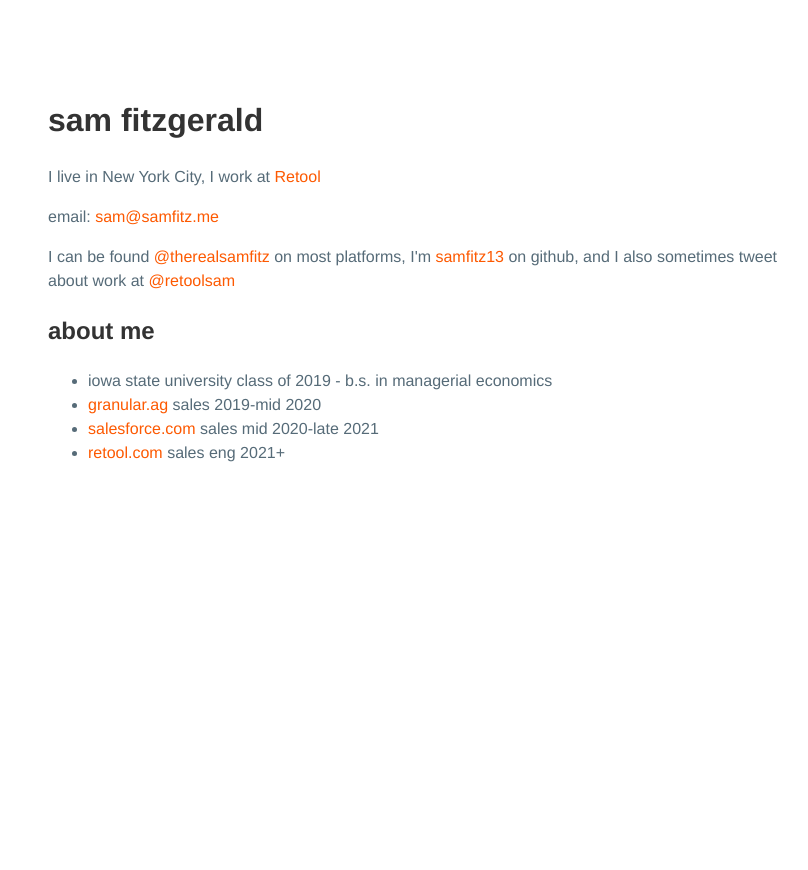
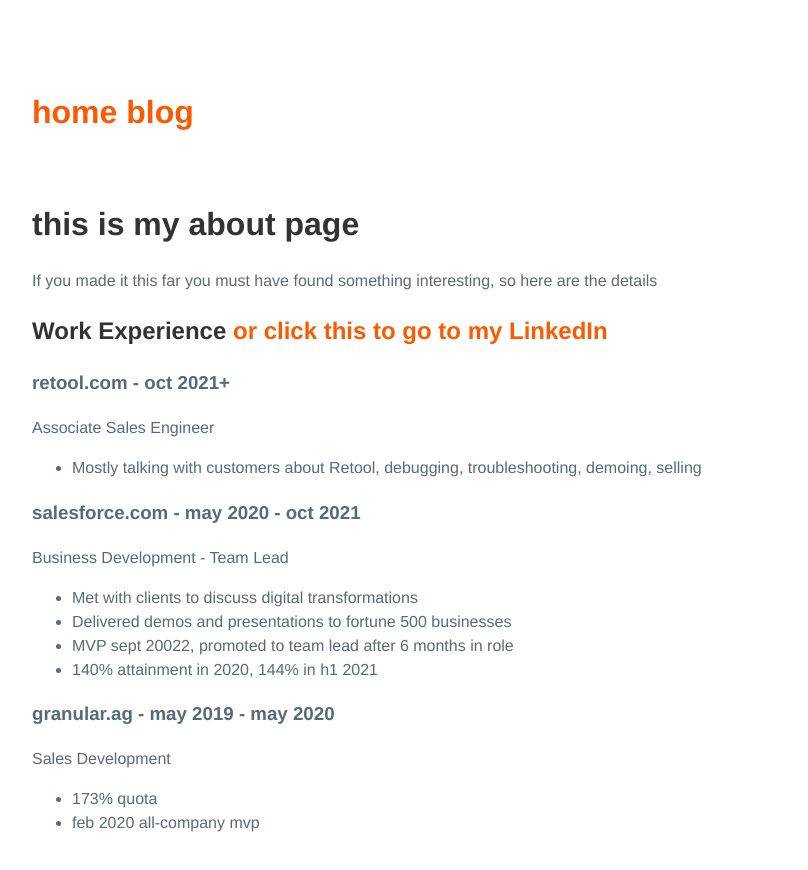
Before and after one commit to samfitz13/samfitz.me-redux, a React (Vite) app: page /about in a window 1280 px wide. Shown: the top 870 px of the page, without its empty margins (208-1016 px from the left). Before the commit the page ends 800 px from the top, so only its background shows below. Built offline with nearby package versions, Linux system fonts and the light colour scheme.

Commit message:
handful of updates

```diff
--- a/package.json
+++ b/package.json
@@ -9,11 +9,11 @@
   },
   "dependencies": {
     "react": "^17.0.2",
-    "react-dom": "^17.0.2"
+    "react-dom": "^17.0.2",
+    "react-router-dom": "^6.2.2"
   },
   "devDependencies": {
     "@vitejs/plugin-react": "^1.0.7",
-    "vite": "^2.8.0",
-    "vite-plugin-markdown": "^2.0.2"
+    "vite": "^2.8.0"
   }
 }
--- a/src/App.css
+++ b/src/App.css
@@ -1,4 +1,4 @@
-body {
+.main {
   margin: 0 auto;
   max-width: 50em;
   font-family: Helvetica, Arial, sans-serif;
@@ -7,20 +7,26 @@
   color: #566b78;
 }
 
+#main-heading {
+  color: #008083;
+}
+
 h1 {
   margin-top: 1em;
   padding-top: 1em;
 }
 
-h1, h2, strong {
-    color: #333
+h1,
+h2,
+strong {
+  color: #333;
 }
 
 a {
-    color: #FD5901;
+  color: #fd5901;
   text-decoration: none;
 }
 
 a:hover {
-    color: #008083
+  color: #008083;
 }
--- a/src/App.jsx
+++ b/src/App.jsx
@@ -1,5 +1,4 @@
-import React from "react";
-
+import { Link } from 'react-router-dom';
 import './App.css';
 
 /*
@@ -18,19 +17,20 @@
 const App = () => {
 
   return (
-    <body>
-      <h1>sam fitzgerald</h1>
+    <div className='main'>
+      <h1 id='main-heading'>sam fitzgerald</h1>
       <p>I live in New York City, I work at <a target='_blank' href="https://retool.com">Retool</a></p>
       <p>email: <a href='mailto:sam@samfitz.me'>sam@samfitz.me</a></p>
       <p>I can be found <a href='https://twitter.com/therealsamfitz' target='_blank'>@therealsamfitz</a> on most platforms, I'm <a href="https://github.com/samfitz13" target='_blank'>samfitz13</a> on github, and I also sometimes tweet about work at <a href='https://twitter.com/retoolsam' target='_blank'>@retoolsam</a></p>
-      <h2>about me</h2>
+      <h2><Link to='/about'>about me</Link></h2>
       <ul>
         <li>iowa state university class of 2019 - b.s. in managerial economics</li>
-        <li><a target="_blank" href='https://granular.ag'>granular.ag</a> sales 2019-mid 2020</li>
-        <li><a target="_blank" href='https://salesforce.com'>salesforce.com</a> sales mid 2020-late 2021</li>
-        <li><a target="_blank" href="https://retool.com">retool.com</a> sales eng 2021+</li>
+        <li>granular.ag sales 2019-mid 2020</li>
+        <li>salesforce.com sales mid 2020-late 2021</li>
+        <li>retool.com sales eng 2021+</li>
       </ul>
-    </body>
+      <h2><Link to='blog'>blog posts</Link></h2>
+    </div>
   );
 };
 
--- a/src/main.jsx
+++ b/src/main.jsx
@@ -1,10 +1,17 @@
 import React from 'react'
 import ReactDOM from 'react-dom'
+import { BrowserRouter, Routes, Route } from 'react-router-dom'
 import App from './App'
+import About from './routes/about'
+import Blog from './routes/blog'
 
 ReactDOM.render(
-  <React.StrictMode>
-    <App />
-  </React.StrictMode>,
+  <BrowserRouter>
+    <Routes>
+      <Route path="/" element={<App />} />
+      <Route path='about' element={<About />} />
+      <Route path='blog' element={<Blog />} />
+    </Routes>
+  </BrowserRouter>,
   document.getElementById('root')
 )
--- /dev/null
+++ b/src/routes/about.jsx
@@ -0,0 +1,47 @@
+import { Link } from "react-router-dom";
+
+export default function About() {
+  return (
+    <div className="main">
+      <h1>
+        <Link to="/">home</Link> <Link to="/blog">blog</Link>
+      </h1>
+      <h1>this is my about page</h1>
+      <p>
+        If you made it this far you must have found something interesting, so
+        here are the details
+      </p>
+
+      <h2>
+        Work Experience{" "}
+        <a href="https://linkedin.com/in/samfitzofficial" target="_blank">
+          or click this to go to my LinkedIn
+        </a>
+      </h2>
+      <h3>retool.com - oct 2021+</h3>
+      <p>Associate Sales Engineer</p>
+      <ul>
+        <li>
+          Mostly talking with customers about Retool, debugging,
+          troubleshooting, demoing, selling
+        </li>
+      </ul>
+
+      <h3>salesforce.com - may 2020 - oct 2021</h3>
+      <p>Business Development - Team Lead</p>
+      <ul>
+        <li>Met with clients to discuss digital transformations</li>
+        <li>Delivered demos and presentations to fortune 500 businesses </li>
+        <li>MVP sept 20022, promoted to team lead after 6 months in role </li>
+        <li>140% attainment in 2020, 144% in h1 2021</li>
+      </ul>
+
+      <h3>granular.ag - may 2019 - may 2020</h3>
+      <p>Sales Development</p>
+      <ul>
+        <li>173% quota</li>
+        <li>feb 2020 all-company mvp</li>
+      </ul>
+    </div>
+  );
+}
--- /dev/null
+++ b/src/routes/blog.jsx
@@ -0,0 +1,13 @@
+import { Link } from "react-router-dom";
+
+export default function Blog() {
+  return (
+    <div className="main">
+      <h1>
+        <Link to="/">home</Link> <Link to="/about">about</Link>
+      </h1>
+      <h1>this is my blog page</h1>
+      <p>I haven't posted anything yet.</p>
+    </div>
+  );
+}
```
Also changed, not shown: 1 other file (tests, documents, lock files or other folders). Lines whose indentation alone changed are shown as unchanged.
